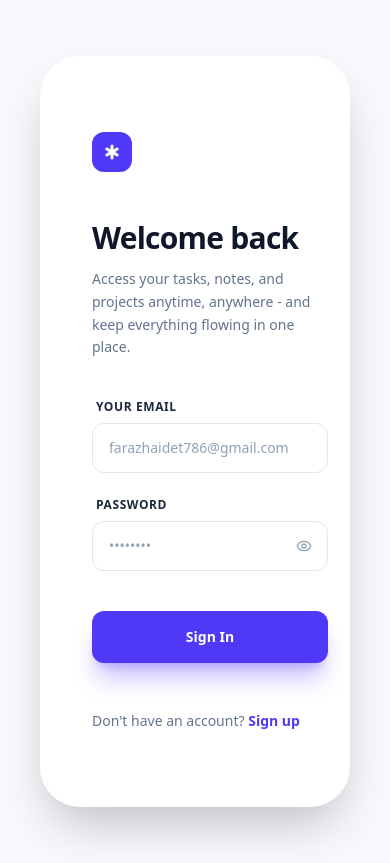
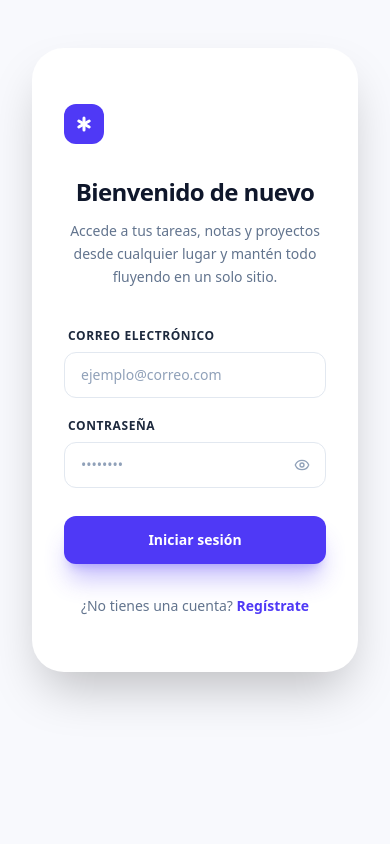
Before and after one commit to Augusto0414/task-web, a React (Vite) app: page / in a window 390 px wide. Built offline with nearby package versions, Linux system fonts and the light colour scheme; no server answers.

Commit message:
feat: update styles of login

```diff
--- a/package.json
+++ b/package.json
@@ -13,6 +13,7 @@
     "@reduxjs/toolkit": "^2.11.2",
     "@tailwindcss/vite": "^4.1.18",
     "axios": "^1.13.4",
+    "framer-motion": "^12.31.0",
     "lucide-react": "^0.563.0",
     "react": "^19.2.0",
     "react-dom": "^19.2.0",
--- a/src/feature/auth/components/AuthSection.tsx
+++ b/src/feature/auth/components/AuthSection.tsx
@@ -1,3 +1,4 @@
+import { AnimatePresence, motion } from "framer-motion";
 import { Asterisk, Eye, EyeOff } from "lucide-react";
 import { useState, type Dispatch, type FormEvent, type SetStateAction } from "react";
 import AuthSidebar from "./AuthSidebar";
@@ -34,33 +35,45 @@ function AuthSection({
   const [showPassword, setShowPassword] = useState(false);
 
   return (
-    <div className="flex w-full items-center justify-center p-4">
-      <div className="flex w-full max-w-5xl overflow-hidden rounded-[2.5rem] bg-white p-3 shadow-2xl">
+    <div className="flex w-full items-center justify-center p-2 sm:p-4">
+      <motion.div
+        initial={{ opacity: 0, y: 20 }}
+        animate={{ opacity: 1, y: 0 }}
+        className="flex w-full max-w-5xl overflow-hidden rounded-[2rem] sm:rounded-[2.5rem] bg-white p-2 sm:p-3 shadow-2xl"
+      >
         <AuthSidebar />
 
-        <div className="flex flex-1 flex-col px-10 py-16 lg:px-20 xl:py-20">
-          <div className="mb-12 lg:hidden">
+        <div className="flex flex-1 flex-col px-6 py-12 sm:px-10 sm:py-16 lg:px-20 xl:py-20 min-h-[600px] sm:min-h-[700px]">
+          <div className="mb-8 lg:hidden">
              <div className="flex h-10 w-10 items-center justify-center rounded-xl bg-indigo-600 text-white font-bold">
                 <Asterisk className="h-6 w-6" strokeWidth={3} />
             </div>
           </div>
 
-          <div className="mb-10">
-            <h2 className="mb-3 text-3xl font-bold tracking-tight text-slate-900">
-              {authMode === "login" ? "Welcome back" : "Create an account"}
+          <AnimatePresence mode="wait">
+            <motion.div
+              key={authMode}
+              initial={{ opacity: 0, x: 10 }}
+              animate={{ opacity: 1, x: 0 }}
+              exit={{ opacity: 0, x: -10 }}
+              transition={{ duration: 0.2 }}
+            >
+              <div className="mb-10 text-center sm:text-left">
+                <h2 className="mb-3 text-2xl sm:text-3xl font-bold tracking-tight text-slate-900">
+                  {authMode === "login" ? "Bienvenido de nuevo" : "Crea tu cuenta"}
                 </h2>
-            <p className="max-w-md text-sm leading-relaxed text-slate-500">
-              Access your tasks, notes, and projects anytime, anywhere - and keep everything flowing in one place.
+                <p className="max-w-md text-sm leading-relaxed text-slate-500 mx-auto sm:mx-0">
+                  Accede a tus tareas, notas y proyectos desde cualquier lugar y mantén todo fluyendo en un solo sitio.
                 </p>
               </div>
 
-          <form className="flex max-w-md flex-col gap-6" onSubmit={onSubmit}>
+              <form className="flex w-full max-w-md flex-col gap-5 sm:gap-6 mx-auto sm:mx-0" onSubmit={onSubmit}>
                 {authMode === "register" && (
                   <label className="flex flex-col gap-2">
-                <span className="px-1 text-xs font-bold uppercase tracking-wider text-slate-800">Full Name</span>
+                    <span className="px-1 text-xs font-bold uppercase tracking-wider text-slate-800">Nombre completo</span>
                     <input
-                  className="rounded-xl border border-slate-200 bg-white px-4 py-3.5 text-sm text-slate-900 placeholder:text-slate-400 transition focus:border-indigo-500 focus:outline-none focus:ring-4 focus:ring-indigo-500/10"
-                  placeholder="John Doe"
+                      className="rounded-xl border border-slate-200 bg-white px-4 py-3 sm:py-3.5 text-sm text-slate-900 placeholder:text-slate-400 transition focus:border-indigo-500 focus:outline-none focus:ring-4 focus:ring-indigo-500/10"
+                      placeholder="Ej. Juan Pérez"
                       value={authForm.name}
                       onChange={(event) =>
                         setAuthForm((prev) => ({
@@ -73,11 +86,11 @@ function AuthSection({
                 )}
 
                 <label className="flex flex-col gap-2">
-              <span className="px-1 text-xs font-bold uppercase tracking-wider text-slate-800">Your email</span>
+                  <span className="px-1 text-xs font-bold uppercase tracking-wider text-slate-800">Correo electrónico</span>
                   <input
                     type="email"
-                className="rounded-xl border border-slate-200 bg-white px-4 py-3.5 text-sm text-slate-900 placeholder:text-slate-400 transition focus:border-indigo-500 focus:outline-none focus:ring-4 focus:ring-indigo-500/10"
-                placeholder="farazhaidet786@gmail.com"
+                    className="rounded-xl border border-slate-200 bg-white px-4 py-3 sm:py-3.5 text-sm text-slate-900 placeholder:text-slate-400 transition focus:border-indigo-500 focus:outline-none focus:ring-4 focus:ring-indigo-500/10"
+                    placeholder="ejemplo@correo.com"
                     value={authForm.email}
                     onChange={(event) =>
                       setAuthForm((prev) => ({
@@ -89,11 +102,11 @@ function AuthSection({
                 </label>
 
                 <label className="flex flex-col gap-2">
-              <span className="px-1 text-xs font-bold uppercase tracking-wider text-slate-800">Password</span>
+                  <span className="px-1 text-xs font-bold uppercase tracking-wider text-slate-800">Contraseña</span>
                   <div className="relative">
                     <input
                       type={showPassword ? "text" : "password"}
-                  className="w-full rounded-xl border border-slate-200 bg-white px-4 py-3.5 text-sm text-slate-900 placeholder:text-slate-400 transition focus:border-indigo-500 focus:outline-none focus:ring-4 focus:ring-indigo-500/10"
+                      className="w-full rounded-xl border border-slate-200 bg-white px-4 py-3 sm:py-3.5 text-sm text-slate-900 placeholder:text-slate-400 transition focus:border-indigo-500 focus:outline-none focus:ring-4 focus:ring-indigo-500/10"
                       placeholder="••••••••"
                       value={authForm.password}
                       onChange={(event) =>
@@ -114,39 +127,49 @@ function AuthSection({
                 </label>
 
                 {(authFormError || authError) && (
-              <p className="rounded-lg bg-rose-50 p-3 text-xs font-medium text-rose-500">
+                  <motion.p
+                    initial={{ opacity: 0, scale: 0.95 }}
+                    animate={{ opacity: 1, scale: 1 }}
+                    className="rounded-lg bg-rose-50 p-3 text-xs font-medium text-rose-500"
+                  >
                     {authFormError || authError}
-              </p>
+                  </motion.p>
                 )}
 
                 {registerNotice && (
-              <p className="rounded-lg bg-emerald-50 p-3 text-xs font-medium text-emerald-500">
+                  <motion.p
+                    initial={{ opacity: 0, scale: 0.95 }}
+                    animate={{ opacity: 1, scale: 1 }}
+                    className="rounded-lg bg-emerald-50 p-3 text-xs font-medium text-emerald-500"
+                  >
                     {registerNotice}
-              </p>
+                  </motion.p>
                 )}
 
                 <button
-              className="mt-4 rounded-xl bg-indigo-600 py-4 text-sm font-bold text-white shadow-xl shadow-indigo-600/30 transition hover:bg-indigo-500 active:scale-[0.98] disabled:cursor-not-allowed disabled:opacity-70"
+                  className="mt-2 sm:mt-4 rounded-xl bg-indigo-600 py-3.5 sm:py-4 text-sm font-bold text-white shadow-xl shadow-indigo-600/30 transition hover:bg-indigo-500 active:scale-[0.98] disabled:cursor-not-allowed disabled:opacity-70"
                   type="submit"
                   disabled={authStatus === "loading"}
                 >
-              {authStatus === "loading" ? "Processing..." : authMode === "register" ? "Get Started" : "Sign In"}
+                  {authStatus === "loading" ? "Procesando..." : authMode === "register" ? "Empezar ahora" : "Iniciar sesión"}
                 </button>
               </form>
 
-          <div className="mt-12 text-sm">
+              <div className="mt-8 sm:mt-12 text-center sm:text-left text-sm">
                 <span className="text-slate-500">
-              {authMode === "login" ? "Don't have an account?" : "Already have an account?"}
+                  {authMode === "login" ? "¿No tienes una cuenta?" : "¿Ya tienes una cuenta?"}
                 </span>{" "}
                 <button
                   className="font-bold text-indigo-600 hover:text-indigo-500 underline-offset-4 hover:underline"
                   onClick={() => onModeChange(authMode === "login" ? "register" : "login")}
                 >
-              {authMode === "login" ? "Sign up" : "Sign in"}
+                  {authMode === "login" ? "Regístrate" : "Inicia sesión"}
                 </button>
               </div>
+            </motion.div>
+          </AnimatePresence>
         </div>
-      </div>
+      </motion.div>
     </div>
   );
 }
--- a/src/feature/auth/components/AuthSidebar.tsx
+++ b/src/feature/auth/components/AuthSidebar.tsx
@@ -13,9 +13,9 @@ function AuthSidebar() {
       </div>
 
       <div className="relative z-10">
-        <p className="mb-4 text-xs font-bold uppercase tracking-widest text-white/70">You can easily</p>
+        <p className="mb-4 text-xs font-bold uppercase tracking-widest text-white/70">Organiza tu día</p>
         <h1 className="text-3xl font-bold leading-tight text-white">
-          Get access your personal hub for clarity and productivity
+          Accede a tu centro personal de claridad y productividad
         </h1>
       </div>
     </div>
--- a/src/feature/home/HomeView.tsx
+++ b/src/feature/home/HomeView.tsx
@@ -75,7 +75,7 @@ function HomeView() {
 
   const validateAuthForm = () => {
     if (!authForm.email.trim() || !authForm.password.trim()) {
-      return "Email y contraseña son obligatorios.";
+      return "El correo y la contraseña son obligatorios.";
     }
     if (authMode === "register" && !authForm.name.trim()) {
       return "El nombre es obligatorio para el registro.";
@@ -88,7 +88,7 @@ function HomeView() {
       return "El título es obligatorio.";
     }
     if (!statusOptions.includes(form.status)) {
-      return "El status solo puede ser pending | in_progress | done.";
+      return "El estado de la tarea no es válido.";
     }
     return null;
   };
@@ -112,7 +112,7 @@ function HomeView() {
         }),
       );
       if (registerUser.fulfilled.match(result)) {
-        setRegisterNotice("Registro exitoso. Inicia sesión para continuar.");
+        setRegisterNotice("¡Registro completado con éxito! Por favor, inicia sesión.");
         setAuthMode("login");
         setAuthForm((prev) => ({ ...prev, password: "" }));
       }
```
Also changed, not shown: 1 other file (tests, documents, lock files or other folders). Lines whose indentation alone changed are shown as unchanged.
